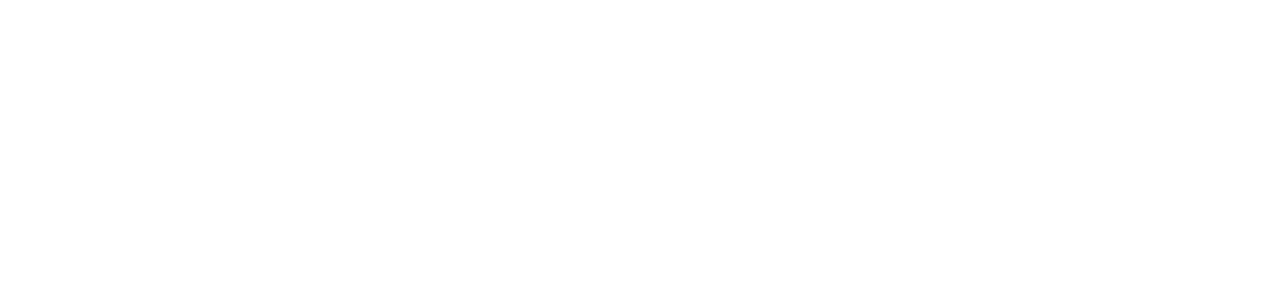
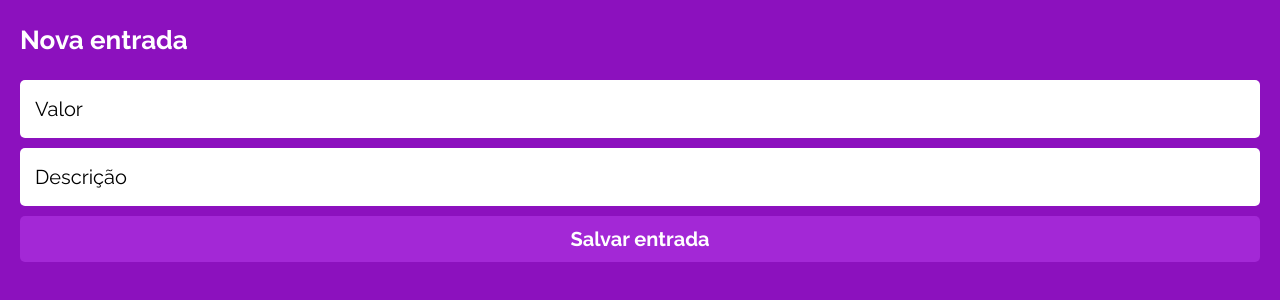
Before and after one commit to sergiomendes23/projeto13-mywallet-front, a React (Create React App) app: page /income in a window 1280 px wide. Before the commit this address had no page. Shown: the top 300 px of the page. Built offline with nearby package versions, Linux system fonts and the light colour scheme; a web font is replaced by a local one.

Commit message:
Componentização e login ok

```diff
--- a/src/Home.js
+++ b/src/Components/Account/Home.js
@@ -1,25 +1,36 @@
 import styled from 'styled-components';
-import { Link } from 'react-router-dom';
+import { Link, useNavigate } from 'react-router-dom';
+import { useContext } from 'react';
+import UserContext from '../../Context/UserContext';
 
 export default function Home() {
+
+    const { token } = useContext(UserContext);
+    const { usuario } = useContext(UserContext);
+    let navigate = useNavigate();
+
+    function signOut() {
+        navigate('/');
+    }
+
     return (
         <Container>
             <Header>
-                <h1>Olá, Fulano</h1>
-                <ion-icon name="exit-outline"></ion-icon>
+                <h1>Olá, {usuario}</h1>
+                <ion-icon name="exit-outline" onClick={signOut}></ion-icon>
             </Header>
             <Dados>
                 <Contas>
-                    <h1></h1>
+                    <h1>oiee</h1>
                 </Contas>
                 <EntradaESaida>
-                    <Entrada to="/pagein" style={{textDecoration: 'none'}}>
+                    <Entrada to="/income" style={{textDecoration: 'none'}}>
                         <ItensEntrada>
                             <ion-icon name="add-circle-outline"></ion-icon>
                             <h1>Nova entrada</h1>
                         </ItensEntrada>
                     </Entrada>
-                    <Saida to="/pageout" style={{textDecoration: 'none'}}>
+                    <Saida to="/outcome" style={{textDecoration: 'none'}}>
                         <ItensSaida>
                             <ion-icon name="remove-circle-outline"></ion-icon>
                             <h1>Nova saída</h1>
@@ -54,6 +65,7 @@ const Header = styled.div`
         width: 24px;
         height: 24px;
         color: #FFFFFF;
+        cursor: pointer;
     }
 `
 const Dados = styled.div`
--- a/src/PageOut.js
+++ b/src/Components/Account/Income.js
@@ -1,15 +1,56 @@
 import styled from 'styled-components';
-import { Link } from 'react-router-dom';
+import { useState, useContext } from 'react';
+import { Link, useNavigate } from 'react-router-dom';
+import axios from 'axios';
 
-export default function PageOut(){
+import UserContext from '../../Context/UserContext';
+
+export default function Income(){
+
+    let navigate = useNavigate();
+    const { token } = useContext(UserContext);
+    const [value, setValue] = useState('');
+    const [description, setDescription] = useState('');
+
+    async function enviarEntrada(){
+        try{
+
+        const body = {
+        value: value,
+        description: description
+        }
+        const config = {
+            headers: {
+            Authorization: `Bearer ${token}`
+            }
+        }
+
+        const entrada = await axios.post('http://localhost:5000/income', body, config);
+        setValue(entrada.value);
+        setDescription(entrada.description);
+        navigate("/home");
+    }
+        catch(error){
+            console.log(error)
+        }
+    }
+
+
     return (
         <Container>
             <Entrada>
-                <h1>Nova saída</h1>
+                <h1>Nova entrada</h1>
             </Entrada>
-            <Valor placeholder="Valor"></Valor>
-            <Descricao placeholder="Descrição"></Descricao>
-            <Salvar to="/Home" style={{textDecoration: 'none'}}>Salvar saída</Salvar>
+            <Valor
+            placeholder="Valor"
+            type="number"
+            value={value}
+            onChange={(e) => setValue(e.target.value)}></Valor>
+            <Descricao placeholder="Descrição"
+            type="text"
+            value={description}
+            onChange={(e) => setDescription(e.target.value)}></Descricao>
+            <Salvar onClick={enviarEntrada}>Salvar entrada</Salvar>
         </Container>
     )
 }
@@ -74,7 +115,7 @@ const Descricao = styled.input`
         color: #000000;
     }
 `
-const Salvar = styled(Link)`
+const Salvar = styled.button`
     width: 100%;
     height: 46px;
     display: flex;
--- a/src/PageIn.js
+++ b/src/Components/Account/Outcome.js
@@ -1,15 +1,15 @@
 import styled from 'styled-components';
 import { Link } from 'react-router-dom';
 
-export default function PageIn(){
+export default function Outcome(){
     return (
         <Container>
             <Entrada>
-                <h1>Nova entrada</h1>
+                <h1>Nova saída</h1>
             </Entrada>
             <Valor placeholder="Valor"></Valor>
             <Descricao placeholder="Descrição"></Descricao>
-            <Salvar to="/Home" style={{textDecoration: 'none'}}>Salvar entrada</Salvar>
+            <Salvar to="/home" style={{textDecoration: 'none'}}>Salvar saída</Salvar>
         </Container>
     )
 }
--- a/src/App.js
+++ b/src/Components/App.js
@@ -1,12 +1,12 @@
 import { BrowserRouter, Routes, Route } from "react-router-dom";
 import { useState } from "react";
-import UserContext from "./Context/UserContext";
+import UserContext from "../Context/UserContext";
 
-import Login from "./Login";
-import SignUp from "./SignUp";
-import Home from "./Home";
-import PageIn from "./PageIn";
-import PageOut from "./PageOut";
+import Login from "./Login/Login";
+import SignUp from "./SignUp/SignUp";
+import Home from "./Account/Home";
+import Income from "./Account/Income";
+import Outcome from "./Account/Outcome";
 
 export default function App () {
 
@@ -22,8 +22,8 @@ export default function App () {
                     <Route path="/" element={<Login />} />
                     <Route path="/signup" element={<SignUp />} />
                     <Route path="/home" element={<Home />} />
-                    <Route path="/pagein" element={<PageIn />} />
-                    <Route path="/pageout" element={<PageOut />} />
+                    <Route path="/income" element={<Income />} />
+                    <Route path="/outcome" element={<Outcome />} />
                 </Routes>
             </BrowserRouter>
         </UserContext.Provider>
--- a/src/Login.js
+++ b/src/Components/Login/Login.js
@@ -2,37 +2,44 @@ import styled from 'styled-components';
 import { Link, useNavigate } from 'react-router-dom';
 import { useState, useContext } from 'react';
 import axios from 'axios';
-import UserContext from './Context/UserContext';
+import UserContext from '../../Context/UserContext';
+
 
 export default function Login() {
 
-    const navigate = useNavigate();
-    const [entrar, setEntrar] = useState({});
+    let navigate = useNavigate();
+    const [email,setEmail] = useState('');
+    const [senha,setSenha] = useState('');
     const { setToken } = useContext(UserContext);
+    const { setUsuario } = useContext(UserContext);
 
     async function enviarFomulario(e) {
 
-        if (!entrar.email || !entrar.senha){
+        e.preventDefault();
+
+        const body = {
+            email,
+            senha
+        }
+
+        if (!email || !senha){
             alert('Email ou Senha incorretos! Tente novamente.');
             return
         }
 
         try{
-            const login = await axios.post('http://localhost:5000/login', entrar);
-            setToken(login.data);
-            navigate('/home');
+            const login = await axios.post('http://localhost:5000/login', body);
+            setToken(login.data.token);
+            setUsuario(login.data.nome);
+            console.log(login);
+            navigate("/home");
         }catch(error){
             alert(error.response.data);
         }
-        e.preventDefault();
+
     }
 
-    function handleForm(e) {
-        setEntrar({
-            ...entrar,
-            [e.target.name]: e.target.value
-        })
-    }
+
     return (
         <Container>
             <Title>
@@ -43,13 +50,13 @@ export default function Login() {
                 placeholder="E-mail"
                 type="email"
                 name="email"
-                onChange={handleForm}
+                onChange={e => setEmail(e.target.value)}
                 required></Email>
                 <Senha
                 placeholder="Senha"
                 type="password"
                 name="senha"
-                onChange={handleForm}
+                onChange={e => setSenha(e.target.value)}
                 required></Senha>
                 <Entrar type="submit">Entrar</Entrar>
             </Corpo>
--- a/src/index.js
+++ b/src/index.js
@@ -1,5 +1,5 @@
 import ReactDOM from 'react-dom';
-import App from './App';
+import App from './Components/App';
 
 
 
```
Also changed, not shown: src/Components/SignUp/SignUp.js (renamed from src/SignUp.js).
